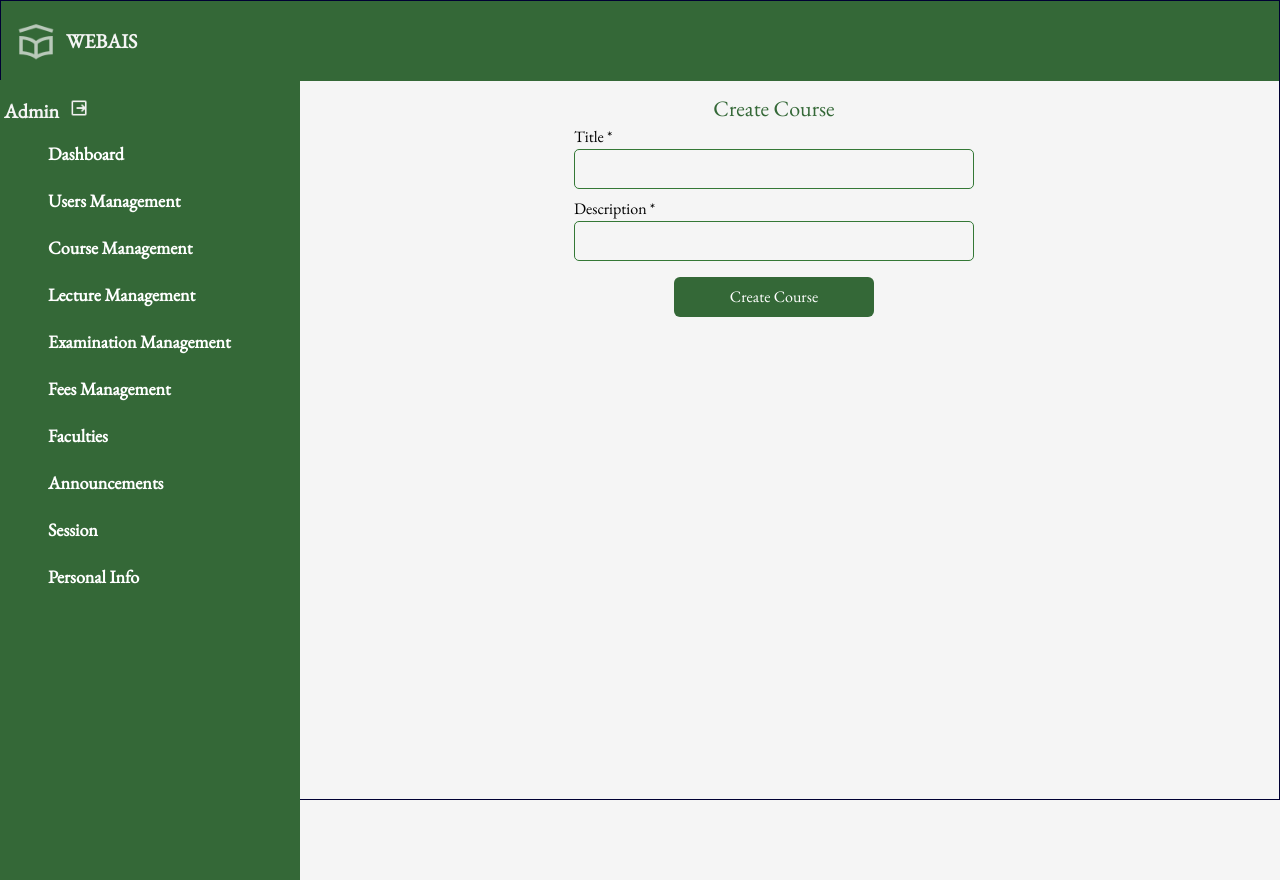
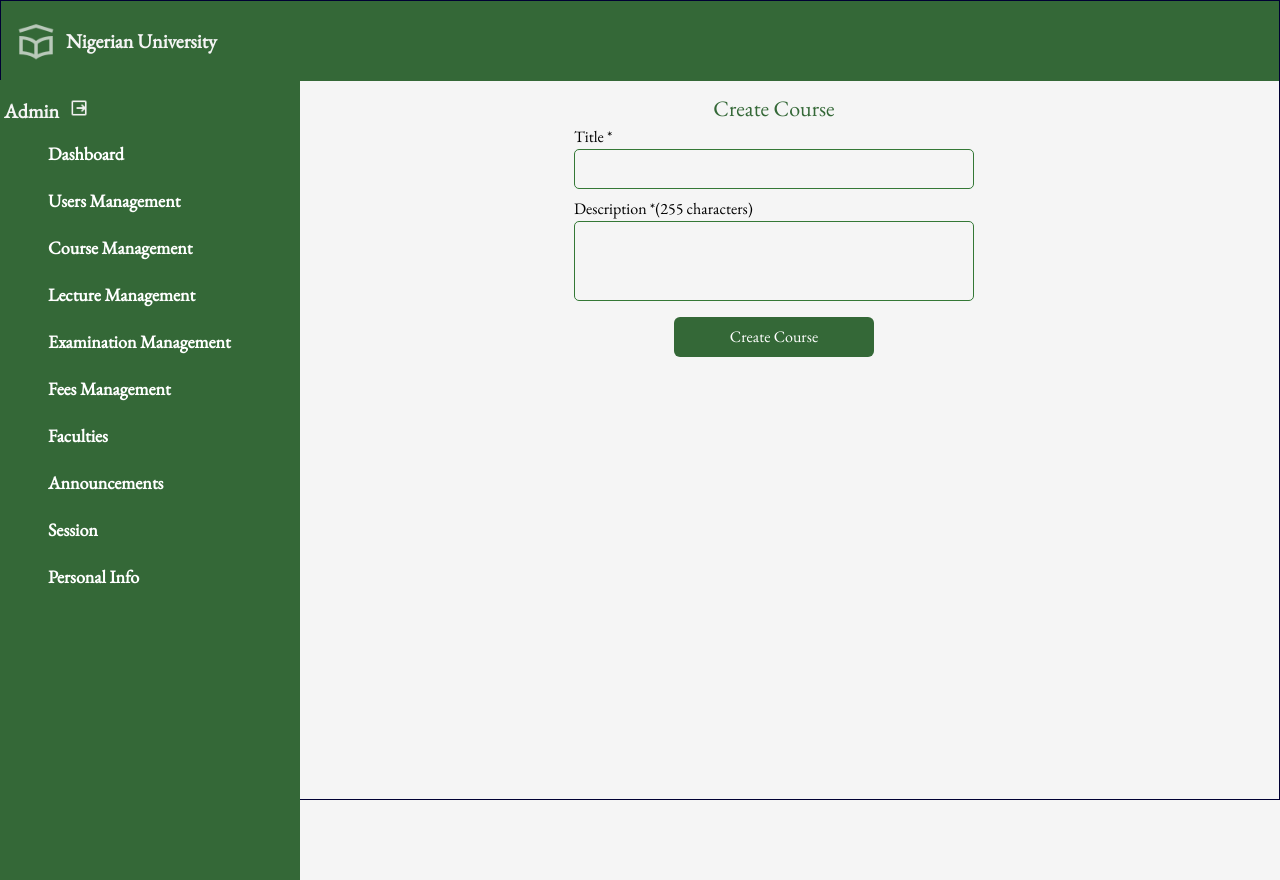
Before and after one commit to Vubere/webais, a React (Vite) app in the folder fe/: page /dashboard-admin/create-course in a window 1280 px wide. Built offline with nearby package versions, Linux system fonts and the light colour scheme; no server answers; sample sign-in values are in the browser's storage; the HTML template or start-up script is replaced by a standard one.

Commit message:
Adjustment to text, and fee payment

```diff
--- a/fe/src/App.tsx
+++ b/fe/src/App.tsx
@@ -264,7 +264,7 @@ export default App
 
 
 /*
-webais
+Nigerian University
 
 #Administrator
   admin
--- a/fe/src/layouts/DashboardLayout/index.tsx
+++ b/fe/src/layouts/DashboardLayout/index.tsx
@@ -141,7 +141,7 @@ export default function DashboardLayout({ title, DashboardLinks }: { title: stri
             </div>}
             <Link to={routes.base} className="flex items-center">
               <Icon src={school} className='w-[40px] h-[40px]' />
-              <h1 className="text-[#F5F5F5] text-[20px] font-bold ml-[10px]">WEBAIS</h1>
+              <h1 className="text-[#F5F5F5] text-[20px] font-bold ml-[10px]">Nigerian University</h1>
             </Link>
           </div>
 
--- a/fe/src/layouts/LandingPageLayout/Header.tsx
+++ b/fe/src/layouts/LandingPageLayout/Header.tsx
@@ -9,7 +9,7 @@ export default function Header() {
       <Link to="/">
         <h1 className="text-[#fff] font-[700] text-[24px] leading-[24px] md:text-[32px] md:leading-[32px] m-4 font-bold flex items-center p-4 ">
           <Icon src={school_logo} className="w-[40px] h-[40px] md:w-[50px] md:h-[50px] " />
-          WEBAIS
+          Nigerian University
         </h1>
       </Link>
     </header>
--- a/fe/src/pages/StudentPages/FeePayment.tsx
+++ b/fe/src/pages/StudentPages/FeePayment.tsx
@@ -11,6 +11,7 @@ import useFacultiesAndDepartments from "../../hooks/useFacultiesAndDepartments";
 export default function FeePayment() {
   const [fees, setFees] = useState<any[]>([])
   const { departments } = useFacultiesAndDepartments()
+  const [loading, setLoading] = useState(false)
 
 
   const { user } = useContext(UserContext)
@@ -21,18 +22,24 @@ export default function FeePayment() {
     fetch(base+'/fee?student_id='+user.id)
       .then(res => res.json())
       .then(data => {
-        console.log(data)
+        setLoading(true)
         if (data.ok) {
           const res = data.data
+          const fee = res.filter((item: any) => (item.department_id == user.department||item.department_id==0)&&(item.level==user.level||item.level=='0'))
 
-          const fee = res.filter((item: any) => item.department_id == user.department||item.department_id==0)
-          console.log(user.department)
           if (fee) {
             setFees(fee)
             console.log(fee)
           }
+          setLoading(false)
         }
       })
+      .catch((err)=>{
+        console.log(err)
+        alert(err?.message || 'something went wrong')
+        setLoading(false)
+      })
+
   }, [user, departments])
 
   return (
@@ -99,7 +106,7 @@ const FeeRow = ({ fee }: { fee: Fee }) => {
       <td className="border px-4 py-2 capitalize">{department||'All'}</td>
       <td className="border px-4 py-2 capitalize">{fee.session}</td>
       <td className="border px-4 py-2 capitalize">{fee.semester != 0 ? fee.semester : 'all'}</td>
-      <td className="border px-4 py-2 capitalize">{fee.level}</td>
+      <td className="border px-4 py-2 capitalize">{fee.level!='0'?fee.level:'all'}</td>
       <td className="border px-4 py-2 capitalize">{fee.fee_status}</td>
 
       <td className="border px-4 py-2 capitalize">
--- a/fe/src/pages/StudentPages/GenerateInvoice.tsx
+++ b/fe/src/pages/StudentPages/GenerateInvoice.tsx
@@ -18,7 +18,7 @@ const generate_invoice_no = (id: string | number) => {
   const second = date.getSeconds()
   const millisecond = date.getMilliseconds()
 
-  return `WEBAIS${id}${year}${month}${day}${hour}${minute}${second}${millisecond.toString().slice(0, 1)}`
+  return `NU${id}${year}${month}${day}${hour}${minute}${second}${millisecond.toString().slice(0, 1)}`
 }
 
 export default function GenerateInvoice() {
@@ -119,7 +119,7 @@ export default function GenerateInvoice() {
         {fee && user && session && <div className="w-full flex flex-col flex items-center p-2 pb-20">
           <div className="flex items-center">
             <img src={school_green} className='w-[40px] h-[40px]' />
-            <h1 className="text-[#346837] text-[20px] font-bold ml-[10px]">WEBAIS</h1>
+            <h1 className="text-[#346837] text-[20px] font-bold ml-[10px]">Nigerian University</h1>
           </div>
           <div className="flex flex-row w-full justify-between">
             <div>
@@ -142,8 +142,8 @@ export default function GenerateInvoice() {
                 <li className="flex flex-col text-end">Etranzact Payment Type: <span>{fee.name.toUpperCase()}</span></li>
               </ul>
               <h4 >TO</h4>
-              <p>WEBAIS</p>
-              <p>P.M.B 1xxxx, WEBAIS, Nigeria</p>
+              <p>Nigerian University</p>
+              <p>P.M.B 1xxxx, Nigerian University, Nigeria</p>
               <br />
               <p><span className="font-[600]">Invoice Date: {invoiceDetails.date}</span></p>
             </div>
--- a/fe/src/pages/StudentPages/GenerateReceipt.tsx
+++ b/fe/src/pages/StudentPages/GenerateReceipt.tsx
@@ -52,10 +52,10 @@ export default function GenerateReceipt() {
               <div className="left">
                 <div className="flex items-center">
                   <img src={school_green} className='w-[40px] h-[40px]' />
-                  <h1 className="text-[#346837] text-[20px] font-bold ml-[10px]">WEBAIS</h1>
+                  <h1 className="text-[#346837] text-[20px] font-bold ml-[10px]">Nigerian University</h1>
                 </div>
-                <p>WEBAIS</p>
-                <p>P.M.B 1xxxx, WEBAIS, Nigeria</p>
+                <p>Nigerian University</p>
+                <p>P.M.B 1xxxx, Nigerian University, Nigeria</p>
                 <br />
               </div>
               <div className="flex flex-col items-end w-[50%]">
--- a/fe/src/pages/adminPages/Creating/CreateCourse.tsx
+++ b/fe/src/pages/adminPages/Creating/CreateCourse.tsx
@@ -1,4 +1,4 @@
-import { useLayoutEffect, useState } from "react"
+import { useLayoutEffect, useRef, useState } from "react"
 import { departments, faculties } from "../../../helpers/schoolStructure"
 
 import { base } from "../../../App";
@@ -14,6 +14,7 @@ export default function CreateCourse() {
     title: '',
     description: '',
   })
+  const text_ref = useRef(255)
   const validate = () => {
     let temp = { ...errors }
     let isValid = true
@@ -59,16 +60,25 @@ export default function CreateCourse() {
             description: '',
           })
           alert('Course created successfully')
-          navigate('/dashboard-admin/assign_course/'+data?.id)
-        }else{
+          navigate('/dashboard-admin/assign_course/' + data?.id)
+        } else {
           throw new Error(data?.message)
         }
-      } catch (err:any) {
+      } catch (err: any) {
         alert(err?.message || 'something went wrong')
       }
     }
   }
-  const onChange = (e: React.ChangeEvent<HTMLInputElement>) => {
+  const onChange = (e: React.ChangeEvent<HTMLInputElement | HTMLTextAreaElement>) => {
+    if (e.target.name == 'description') {
+      let val = e.target.value
+      if (val.length > 255) {
+        alert('Description can not exceed 255 characters')
+        return
+      }
+      text_ref.current = 255 - val.length
+
+    }
     setCourse({
       ...course,
       [e.target.name]: e.target.value
@@ -87,9 +97,9 @@ export default function CreateCourse() {
         </div>
 
         <div className="w-full">
-          <label htmlFor="description">Description *</label>
+          <label htmlFor="description">Description *</label>({text_ref.current} characters)
           {errors.description && <span className="text-red-500 text-[12px]">{errors.description}</span>}
-          <input type="text" name="description" id="description" value={course.description} onChange={onChange} className="w-full h-[40px] rounded-[5px] bg-transparent border border-[#347836] xs:p-2 stbt:p-4 xs:text-[14px] stbt:text-[18px] flex items-center focus:outline-none px-2" />
+          <textarea name="description" id="description" value={course.description} onChange={onChange} className="w-full h-[80px] rounded-[5px] bg-transparent border border-[#347836] xs:p-2 flex items-center focus:outline-none resize-none" />
         </div>
         <button type="submit" className="bg-[#346837] text-white p-2 m-2 rounded-md w-[80vw] stbt:w-[200px] max-w-[400px]">Create Course</button>
       </form>
--- a/fe/src/pages/adminPages/Creating/CreateFee.tsx
+++ b/fe/src/pages/adminPages/Creating/CreateFee.tsx
@@ -196,6 +196,7 @@ export default function CreateFee() {
             <option value="400">400</option>
             <option value="500">500</option>
             <option value="600">600</option>
+            <option value="0">All</option>
           </select>
         </div>
         <div className="w-full flex flex-col gap-1">
--- a/fe/src/pages/adminPages/Creating/CreateLecturer.tsx
+++ b/fe/src/pages/adminPages/Creating/CreateLecturer.tsx
@@ -206,8 +206,8 @@ export default function CreateLecturer() {
             {errors.degreeAcquired && <p className="text-red-500 text-[12px]">{errors.degreeAcquired}</p>}
             <select name='degreeAcquired' id='degreeAcquired' className="w-full h-[40px] rounded-[5px] bg-transparent border border-[#347836]  text-black flex items-center focus:outline-none px-2" value={user.degreeAcquired} onChange={handleChange}>
               <option value=''>Select Degree</option>
-              <option value='B.Sc'>B.Sc</option>
-              <option value='M.Sc'>M.Sc</option>
+              <option value='Bachelors'>Bachelors</option>
+              <option value='Masters'>Masters</option>
               <option value='Ph.D'>Ph.D</option>
             </select>
 
--- a/fe/src/pages/adminPages/FeesManagement.tsx
+++ b/fe/src/pages/adminPages/FeesManagement.tsx
@@ -110,7 +110,7 @@ const FeeRow = ({ fee }: { fee: Fee }) => {
       <td className="border px-4 py-2">{department}</td>
       <td className="border px-4 py-2">{fee.session}</td>
       <td className="border px-4 py-2">{fee.semester!=0?fee.semester:'all'}</td>
-      <td className="border px-4 py-2">{fee.level}</td>
+      <td className="border px-4 py-2">{fee.level!='0'?fee.level:'all'}</td>
       <td className="border px-4 py-2">{fee.fee_status}</td>
       <td className="border px-4 py-2">{created}</td>
       <td className="border px-4 py-2">{last_updated}</td>
--- a/fe/src/pages/adminPages/Updating/UpdateFee.tsx
+++ b/fe/src/pages/adminPages/Updating/UpdateFee.tsx
@@ -231,6 +231,7 @@ export default function UpdateFee() {
             <option value="400">400</option>
             <option value="500">500</option>
             <option value="600">600</option>
+            <option value='0'>All</option>
           </select>
         </div>
         <div className="w-full flex flex-col gap-1">
--- a/fe/src/pages/adminPages/Updating/UpdateLecturer.tsx
+++ b/fe/src/pages/adminPages/Updating/UpdateLecturer.tsx
@@ -70,9 +70,9 @@ export default function UpdateLecturer() {
       })
 
       const data = await res.json()
-      if(data.ok){
+      if (data.ok) {
         alert('Lecturer updated successfully')
-      }else{
+      } else {
         throw new Error(data?.message || 'Error updating lecturer')
       }
     } catch (err: any) {
@@ -82,7 +82,7 @@ export default function UpdateLecturer() {
   const delete_lecturer = () => {
     const reply = prompt('are you sure you want to delete this Lecturer? Type yes to confirm')
     if (reply?.toLowerCase() !== 'yes') return
-    if(!id){
+    if (!id) {
       alert('no lecturer id found')
       return
     }
@@ -110,13 +110,13 @@ export default function UpdateLecturer() {
 
   const dob = useMemo(() => {
     if (form.dob) {
-     /* format to yyyy-mm-dd */
+      /* format to yyyy-mm-dd */
       const date = new Date(form.dob)
       const year = date.getFullYear()
       const month = date.getMonth() + 1
       const day = date.getDate()
       return `${year}-${month < 10 ? '0' + month : month}-${day < 10 ? '0' + day : day}`
-    }else{
+    } else {
       return ''
     }
   }, [form.dob])
@@ -138,7 +138,14 @@ export default function UpdateLecturer() {
         <label htmlFor="discipline">Discipline</label>
         <input type="text" id="discipline" name="discipline" value={form.discipline} onChange={(e) => setForm({ ...form, discipline: e.target.value })} className="text-[#346237] h-[40px] bg-transparent border border-[#346837] rounded-[5px] px-2" />
         <label htmlFor="dA">Degree Acquired</label>
-        <input type="text" id="dA" name="degree" value={form.degreeAcquired} onChange={(e) => setForm({ ...form, degreeAcquired: e.target.value })} className="text-[#346237] h-[40px] bg-transparent border border-[#346837] rounded-[5px] px-2" />
+        <select name='degreeAcquired' id='degreeAcquired' className="w-full h-[40px] rounded-[5px] bg-transparent border border-[#347836]  text-black flex items-center focus:outline-none px-2" value={form.degreeAcquired} onChange={({target})=>setForm(prev=>({...prev, degreeAcquired: target.value }))}>
+          <option value=''>Select Degree</option>
+          <option value='Bachelors'>Bachelors</option>
+          <option value='Masters'>Masters</option>
+          <option value='Ph.D'>Ph.D</option>
+        </select>
+
+
         <label htmlFor="dob">Date of Birth</label>
         <input type="date" id="dob" name="dob" value={dob} onChange={(e) => setForm({ ...form, dob: e.target.value })} className="text-[#346237] h-[40px] bg-transparent border border-[#346837] rounded-[5px] px-2" />
         <label htmlFor="pwd">Password</label>
```
